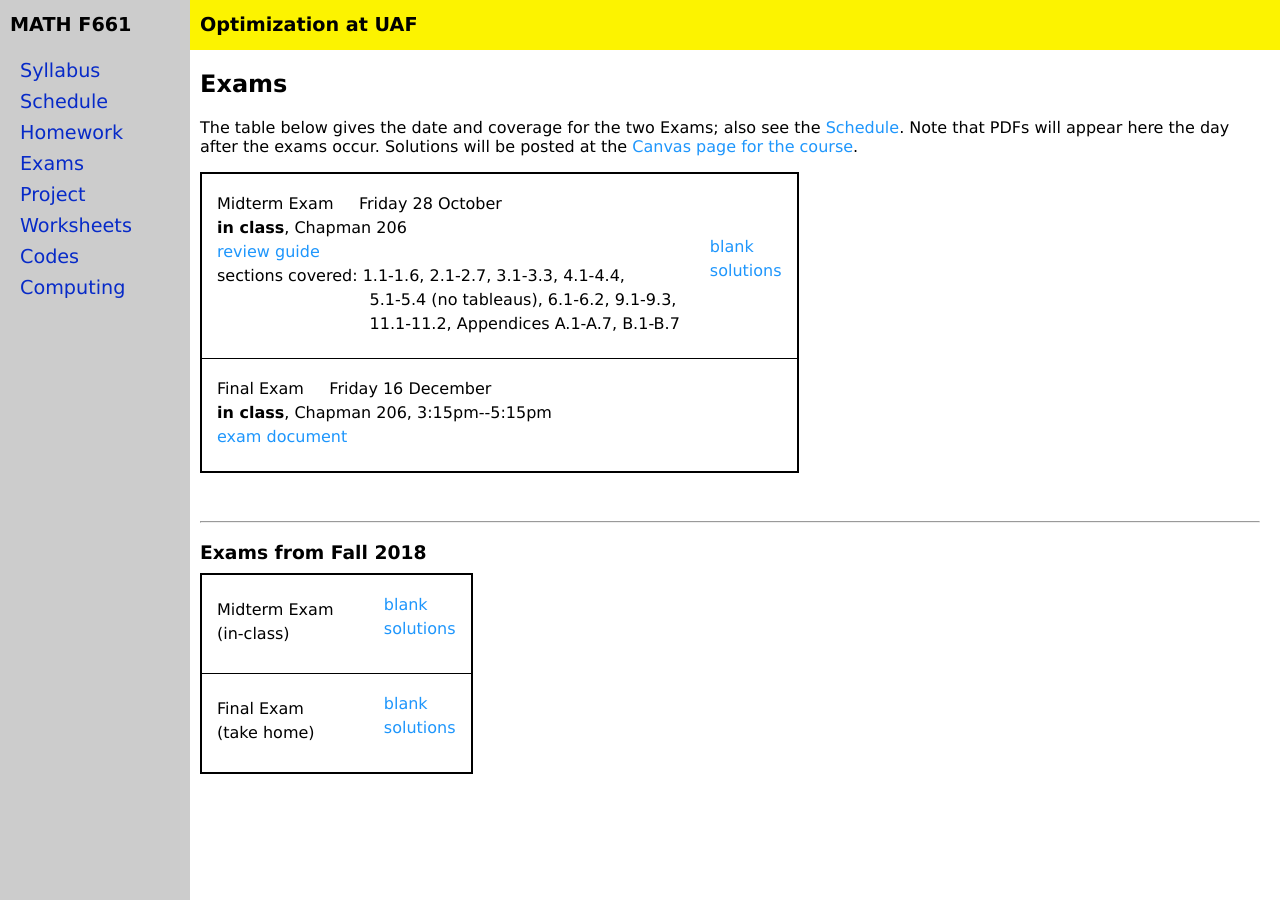
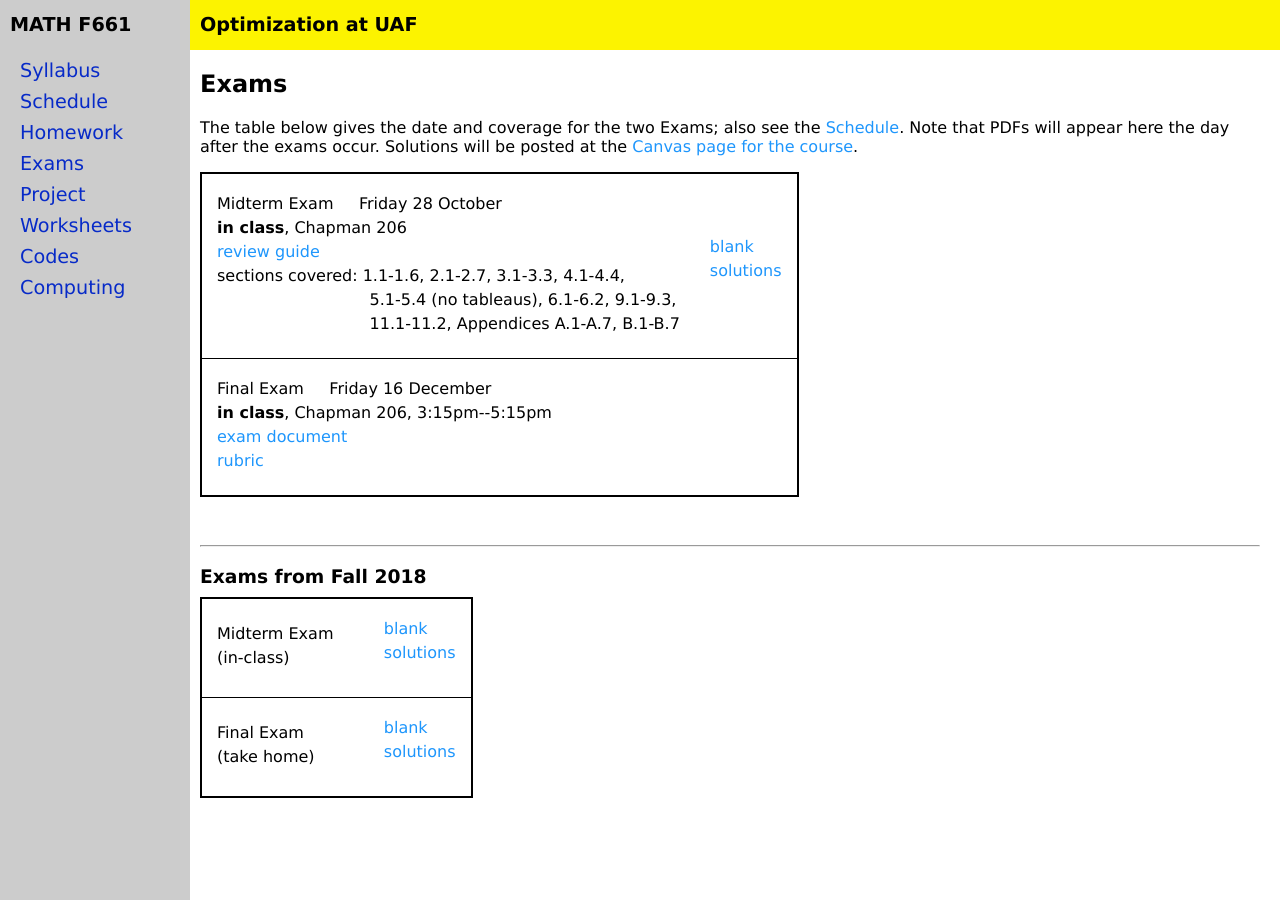
Before and after one commit to bueler/opt, a Jekyll site: the page built from exams.md, in a window 1280 px wide. Built offline with Jekyll 4.4.1, drawn with Linux system fonts in a browser that asks for light colours.

Commit message:
document how I graded the final essays

```diff
--- a/_data/exams.yml
+++ b/_data/exams.yml
@@ -14,3 +14,4 @@ exams:
   date: Friday 16 December
   info: <b>in class</b>, Chapman 206, 3:15pm--5:15pm
   doc: finalessays.pdf
+  rubric: finalrubric.pdf
--- a/_includes/exam_table.md
+++ b/_includes/exam_table.md
@@ -21,6 +21,11 @@
 		  	<tr>
 			      <td><a href="{{ data.home }}/{{ exam.doc }}">exam document</a></td>
 			  </tr>
+			{% endif %}
+		  {% if exam.rubric %}
+		  <tr>
+			    <td><a href="{{ data.home }}/{{ exam.rubric }}">rubric</a></td>
+			</tr>
 			{% endif %}
 		  {% if exam.sections %}
 			<tr>
```
Also changed, not shown: 2 other files.
